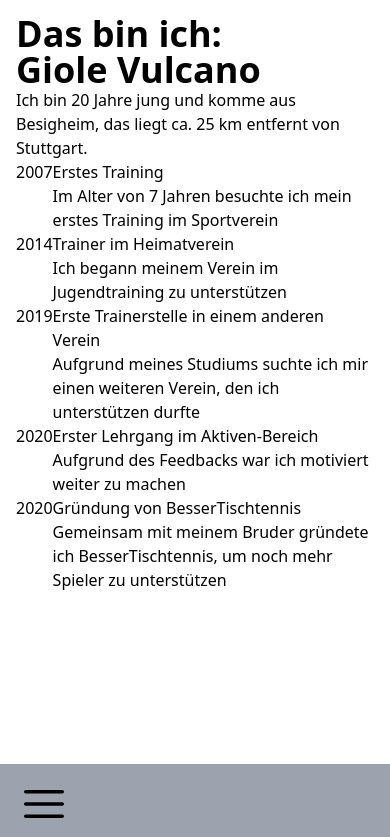
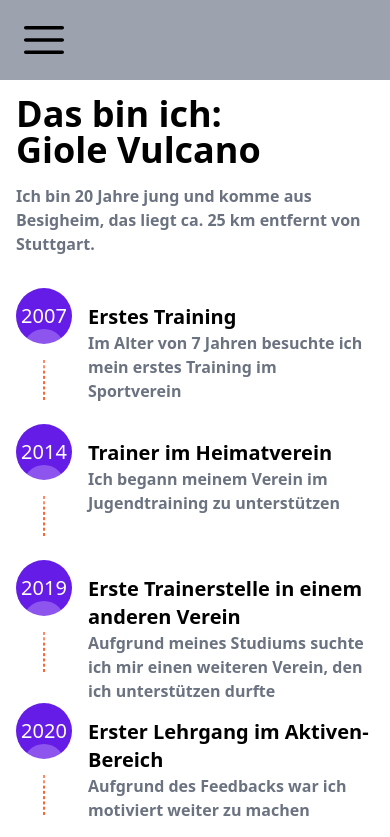
Before and after one commit to ExziiL/besserTischtennis, a React (Vite) app: page / in a window 390 px wide. Shown: the top 837 px of the page. Built offline with nearby package versions, Linux system fonts and the light colour scheme.

Commit message:
finished mobile DasBinIch

```diff
--- a/src/components/organisms/MenuBar/MenuBar.tsx
+++ b/src/components/organisms/MenuBar/MenuBar.tsx
@@ -7,7 +7,7 @@
 
 const MenuBar: FC<IMenuBar> = ({ icon, onClick }) => {
 	return (
-		<div className="absolute bottom-0 flex items-center w-full h-20 pl-6 bg-gray-400">
+		<div className="flex items-center w-full h-20 pl-6 bg-gray-400 ">
 			<img src={icon} alt="NavIcon" className="w-10 h-10" onClick={onClick} />
 		</div>
 	);
--- a/src/components/sections/DasBinIch/DasBinIch.tsx
+++ b/src/components/sections/DasBinIch/DasBinIch.tsx
@@ -12,9 +12,9 @@
 					<h1>Das bin ich:</h1>
 					<h1>Giole Vulcano</h1>
 				</div>
-				<p>Ich bin 20 Jahre jung und komme aus Besigheim, das liegt ca. 25 km entfernt von Stuttgart.</p>
+				<p className="mt-4 font-semibold text-gray-500">Ich bin 20 Jahre jung und komme aus Besigheim, das liegt ca. 25 km entfernt von Stuttgart.</p>
 			</div>
-			<Timeline />
+			<Timeline className="" />
 		</div>
 	);
 };
--- a/src/components/sections/DasBinIch/Timeline/Timeline.tsx
+++ b/src/components/sections/DasBinIch/Timeline/Timeline.tsx
@@ -1,17 +1,23 @@
 import React, { FC } from 'react';
 
 import TimelineYear from './TimelineYear';
+import Button from '../../../atoms/Button/PrimaryButton';
 
-export interface ITimeline {}
+export interface ITimeline {
+	className?: string;
+}
 
-const Timeline: FC<ITimeline> = () => {
+const Timeline: FC<ITimeline> = ({ className }) => {
 	return (
-		<div className="">
-			<TimelineYear year={2007} headline="Erstes Training" paragraph="Im Alter von 7 Jahren besuchte ich mein erstes Training im Sportverein" />
-			<TimelineYear year={2014} headline="Trainer im Heimatverein" paragraph="Ich begann meinem Verein im Jugendtraining zu unterstützen" />
-			<TimelineYear year={2019} headline="Erste Trainerstelle in einem anderen Verein" paragraph="Aufgrund meines Studiums suchte ich mir einen weiteren Verein, den ich unterstützen durfte" />
-			<TimelineYear year={2020} headline="Erster Lehrgang im Aktiven-Bereich" paragraph="Aufgrund des Feedbacks war ich motiviert weiter zu machen" />
-			<TimelineYear year={2020} headline="Gründung von BesserTischtennis" paragraph="Gemeinsam mit meinem Bruder gründete ich BesserTischtennis, um noch mehr Spieler zu unterstützen" />
+		<div className={`${className}`}>
+			<div className="my-8">
+				<TimelineYear year={2007} headline="Erstes Training" paragraph="Im Alter von 7 Jahren besuchte ich mein erstes Training im Sportverein" />
+				<TimelineYear year={2014} headline="Trainer im Heimatverein" paragraph="Ich begann meinem Verein im Jugendtraining zu unterstützen" />
+				<TimelineYear year={2019} headline="Erste Trainerstelle in einem anderen Verein" paragraph="Aufgrund meines Studiums suchte ich mir einen weiteren Verein, den ich unterstützen durfte" />
+				<TimelineYear year={2020} headline="Erster Lehrgang im Aktiven-Bereich" paragraph="Aufgrund des Feedbacks war ich motiviert weiter zu machen" />
+				<TimelineYear year={2020} headline="Gründung von BesserTischtennis" paragraph="Gemeinsam mit meinem Bruder gründete ich BesserTischtennis, um noch mehr Spieler zu unterstützen" isLast={true} />
+			</div>
+			<Button name="Mehr erfahren" className="" />
 		</div>
 	);
 };
--- a/src/components/sections/DasBinIch/Timeline/TimelineYear.tsx
+++ b/src/components/sections/DasBinIch/Timeline/TimelineYear.tsx
@@ -4,15 +4,29 @@
 	year?: number;
 	headline?: string;
 	paragraph?: string;
+	isLast?: boolean;
 }
 
-const TimelineYear: FC<ITimelineYear> = ({ year, headline, paragraph }) => {
+const TimelineYear: FC<ITimelineYear> = ({ year, headline, paragraph, isLast }) => {
 	return (
 		<div className="flex">
-			<div>{year}</div>
 			<div>
-				<h1>{headline}</h1>
-				<p>{paragraph}</p>
+				{/* Kreise mit den Jahreszahlen */}
+				<div className="inline-flex items-center justify-center flex-shrink-0 w-14 h-14 sm:w-[72px] sm:h-[72px] rounded-full text-neutral-600 bg-[#661CE7] sm:mr-10">
+					<div className="flex justify-center text-xl text-white sm:text-2xl">{year}</div>
+					<div className="absolute w-[42px] h-[42px] rounded-full bg-white mt-[68px] sm:mt-[74px] opacity-25"></div>
+				</div>
+
+				{/* Dotted Line */}
+				<div className="flex justify-center pt-4 pb-6 divide-x-2">
+					<hr className={`h-10 ${isLast ? null : 'border'} border-[#FF6433] border-dashed`} />
+				</div>
+			</div>
+
+			{/* Überschrift und Text */}
+			<div className="pt-[15px] pl-4">
+				<h1 className="text-xl font-semibold">{headline}</h1>
+				<p className="font-semibold text-gray-500">{paragraph}</p>
 			</div>
 		</div>
 	);
--- a/src/components/sections/NavBar/Navigation/MobileNavigation.tsx
+++ b/src/components/sections/NavBar/Navigation/MobileNavigation.tsx
@@ -12,7 +12,7 @@
 	const [isOpen, setIsOpen] = useState(false);
 
 	return (
-		<div className="bg-scroll">
+		<div className="sticky z-10 bottom-14 ">
 			{isOpen ? (
 				<ul className="">
 					{navPoints.map((navPoint, index) => (
--- /dev/null
+++ b/src/components/sections/Service/Service.tsx
@@ -0,0 +1,25 @@
+import React, { FC } from 'react';
+
+import PrimaryButton from '../../atoms/Button/PrimaryButton';
+import Image from '../../atoms/Image/Image';
+
+export interface IService {}
+
+const Service: FC<IService> = () => {
+	return (
+		<div className="m-4">
+			<div className="text-4xl font-bold leading-9 ">
+				<h1>BesserTischtennis</h1>
+				<h1>- Join the club!</h1>
+			</div>
+			<div className="my-10 ">
+				<PrimaryButton name="Lehrgang buchen" />
+			</div>
+			<div>
+				<Image src={'https://media.os.fressnapf.com/cms/2020/05/Ratgeber-Katze-Gesundheit_Revier__1200x527.jpg?t=cmsimg_920'} />
+			</div>
+		</div>
+	);
+};
+
+export default Service;
```
